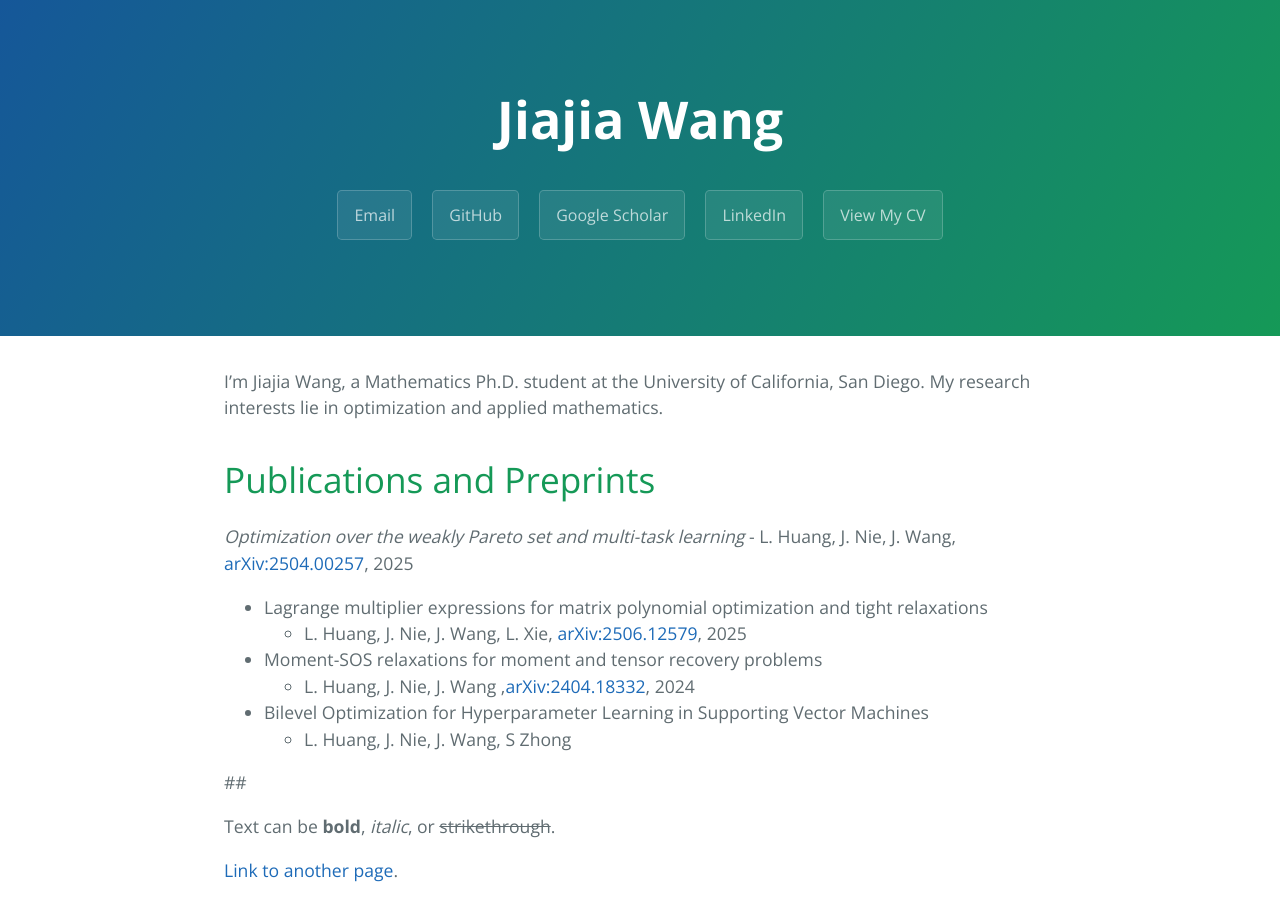
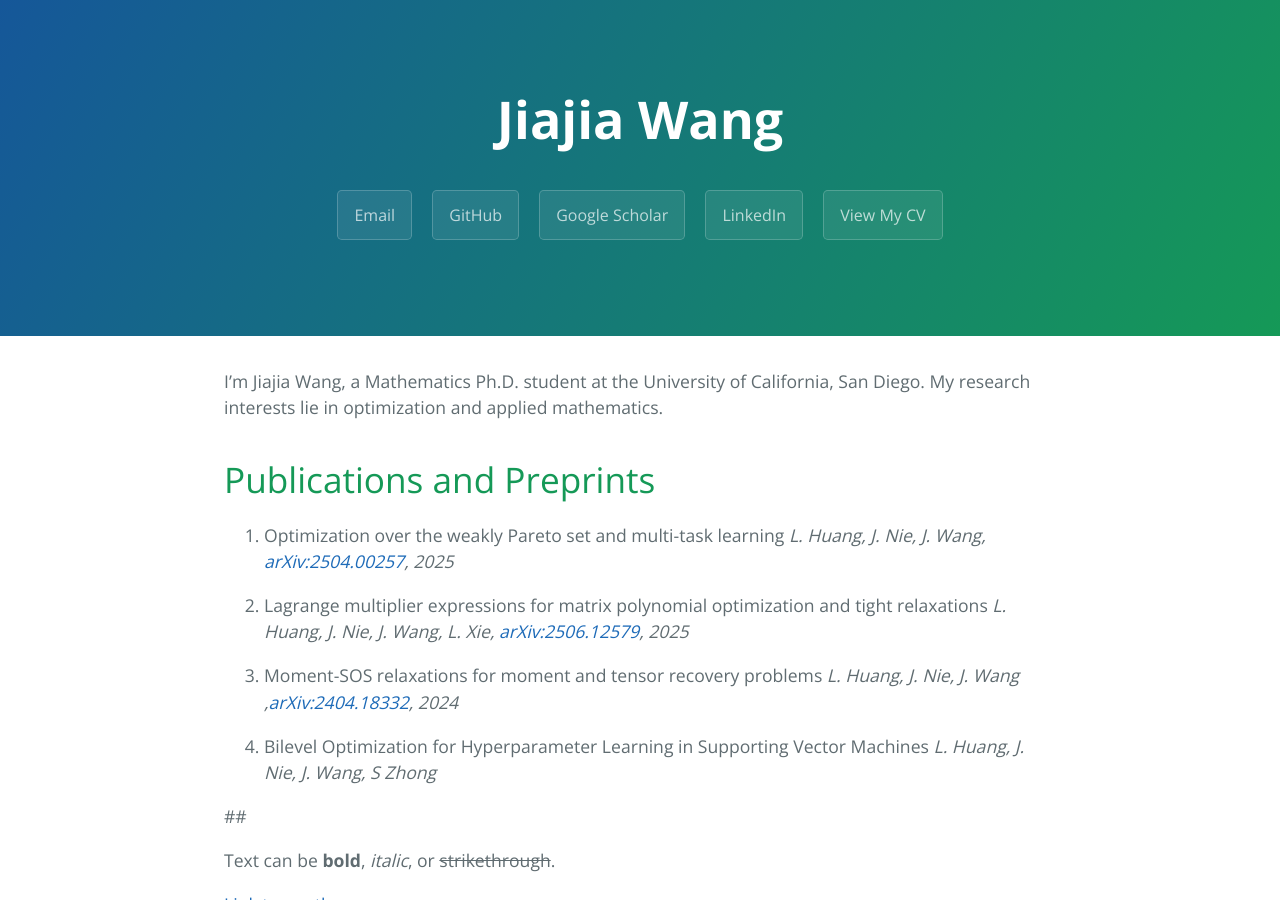
Before and after one commit to additionjj/jiajia_website, a Jekyll site: the page built from index.md, in a window 1280 px wide and 900 px high. Built offline with Jekyll 4.4.1, drawn with Linux system fonts in a browser that asks for light colours; part of the change alters nothing that is shown.

```diff
--- a/index.md
+++ b/index.md
@@ -6,17 +6,17 @@ layout: default
   I'm Jiajia Wang, a Mathematics Ph.D. student at the University of California, San Diego.
   My research interests lie in optimization and applied mathematics.
 # Publications and Preprints
-*Optimization over the weakly Pareto set and multi-task learning*
-    -  L. Huang, J. Nie, J. Wang,  [arXiv:2504.00257](https://arxiv.org/abs/2504.00257), 2025
+1. Optimization over the weakly Pareto set and multi-task learning
+   *L. Huang, J. Nie, J. Wang,  [arXiv:2504.00257](https://arxiv.org/abs/2504.00257), 2025*
 
-- Lagrange multiplier expressions for matrix polynomial optimization and tight relaxations
-   -  L. Huang, J. Nie, J. Wang, L. Xie, [arXiv:2506.12579](https://arxiv.org/abs/2506.12579), 2025
+2. Lagrange multiplier expressions for matrix polynomial optimization and tight relaxations
+   *L. Huang, J. Nie, J. Wang, L. Xie, [arXiv:2506.12579](https://arxiv.org/abs/2506.12579), 2025*
 
-- Moment-SOS relaxations for moment and tensor recovery problems
-   -  L. Huang, J. Nie, J. Wang ,[arXiv:2404.18332](https://arxiv.org/abs/2404.18332), 2024
+3. Moment-SOS relaxations for moment and tensor recovery problems
+   *L. Huang, J. Nie, J. Wang ,[arXiv:2404.18332](https://arxiv.org/abs/2404.18332), 2024*
 
-- Bilevel Optimization for Hyperparameter Learning in Supporting Vector Machines
-   -  L. Huang, J. Nie, J. Wang, S Zhong
+4. Bilevel Optimization for Hyperparameter Learning in Supporting Vector Machines
+   *L. Huang, J. Nie, J. Wang, S Zhong*
 
 ##
 
```
